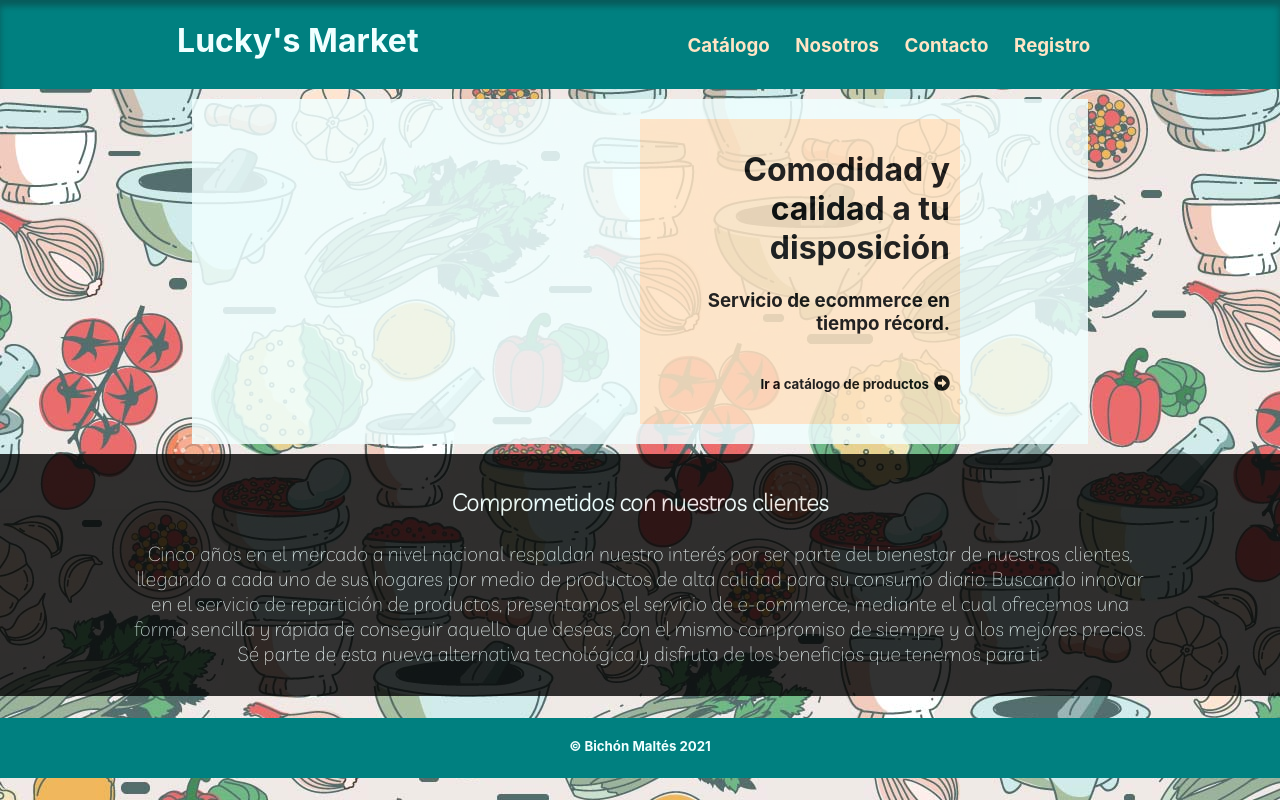
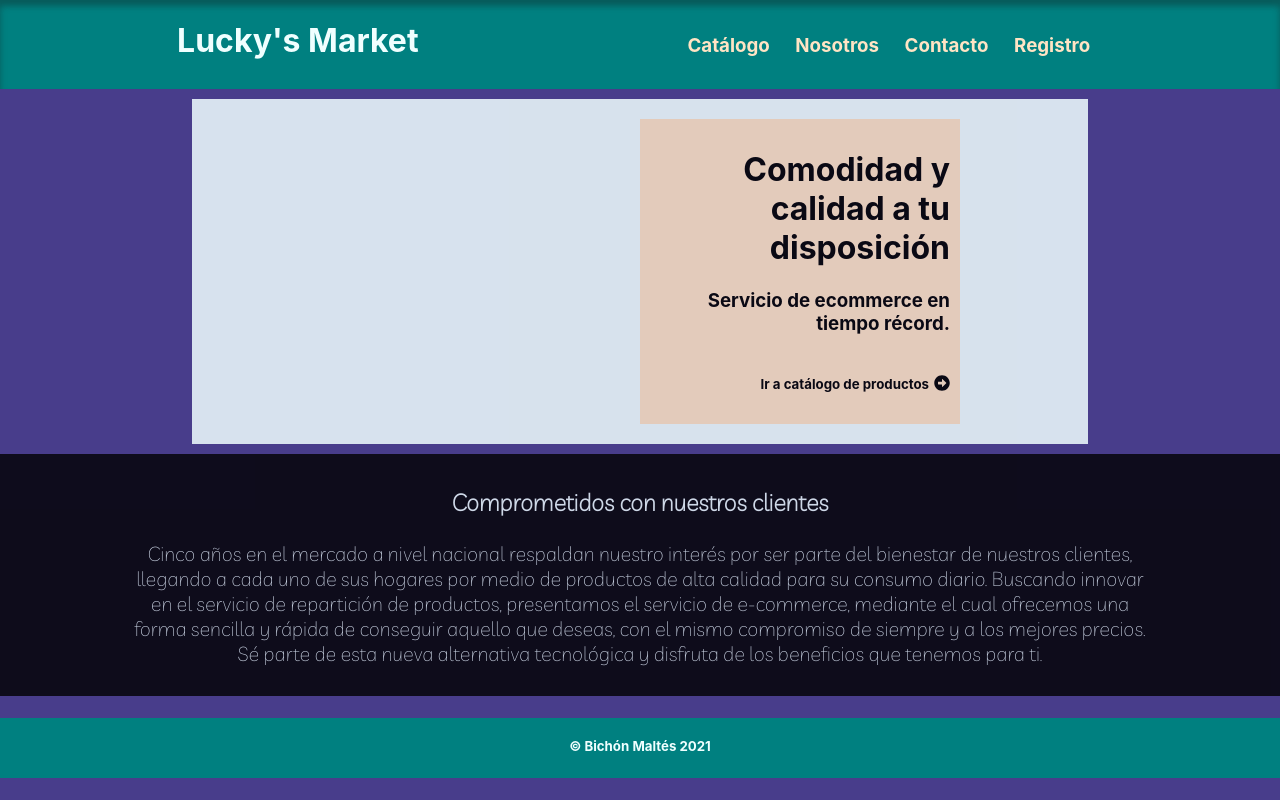
Before and after one commit to andme98/lucky-s-market, a React (Create React App) app: page / in a window 1280 px wide. Built offline with nearby package versions, Linux system fonts and the light colour scheme.

Commit message:
trying to show content without bg-img.

```diff
--- a/src/index.css
+++ b/src/index.css
@@ -7,7 +7,7 @@ body {
     sans-serif;
   -webkit-font-smoothing: antialiased;
   -moz-osx-font-smoothing: grayscale;
-  background-image: url("./vegetables.jpg");
+  background-color: darkslateblue;
 }
 
 code {
```
